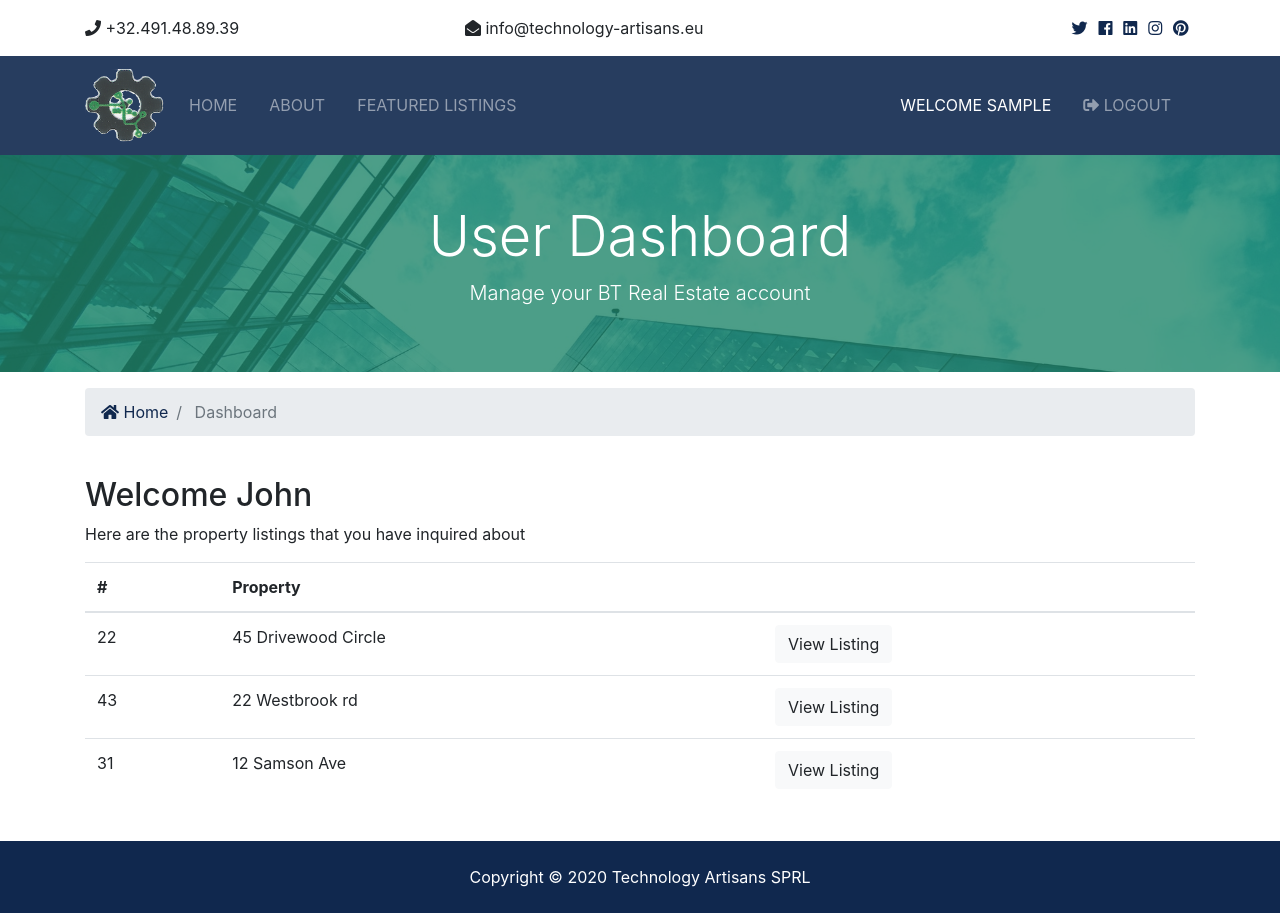
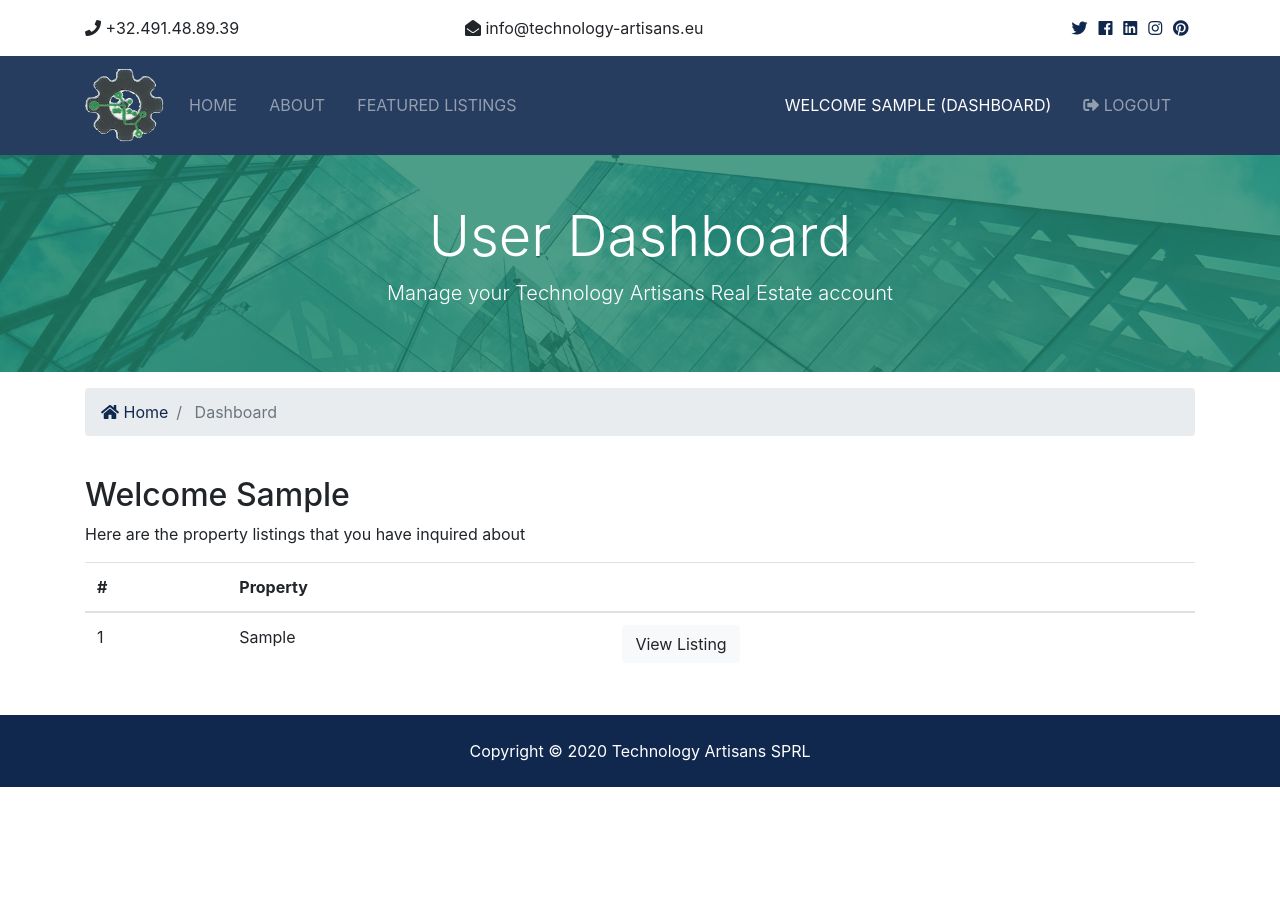
Before and after one commit to tonper19/btre_project, a Django app: page /accounts/dashboard in a window 1280 px wide. After the commit the page ends 787 px from the top, so only its background shows below. Run offline with Django 3.2, Linux system fonts and the light colour scheme; a user stored in the database is signed in; tables that the repository leaves empty hold one stand-in row (values such as "Sample post"); some libraries are stand-ins or nearby versions.

Commit message:
60. Dashboard Functionality

```diff
--- a/accounts/views.py
+++ b/accounts/views.py
@@ -1,6 +1,7 @@
 from django.shortcuts import render, redirect
 from django.contrib import messages, auth
 from django.contrib.auth.models import User
+from contacts.models import Contact
 
 def register(request):
     if request.method == "POST":
@@ -68,4 +69,8 @@ def logout(request):
     return redirect("index")
 
 def dashboard(request):
-    return render(request, "accounts/dashboard.html")
+    user_contacts = Contact.objects.order_by("-contact_date").filter(user_id=request.user.id)
+    context = {
+        "contacts": user_contacts,
+    }
+    return render(request, "accounts/dashboard.html", context)
--- a/templates/accounts/dashboard.html
+++ b/templates/accounts/dashboard.html
@@ -7,7 +7,7 @@
       <div class="row text-center">
         <div class="col-md-12">
           <h1 class="display-4">User Dashboard</h1>
-          <p class="lead">Manage your BT Real Estate account</p>
+          <p class="lead">Manage your Technology Artisans Real Estate account</p>
         </div>
       </div>
     </div>
@@ -34,7 +34,8 @@
     <div class="container">
       <div class="row">
         <div class="col-md-12">
-          <h2>Welcome John</h2>
+          <h2>Welcome {{ user.first_name }}</h2>
+          {% if contacts %}
             <p>Here are the property listings that you have inquired about</p>
             <table class="table">
               <thead>
@@ -45,29 +46,20 @@
                 </tr>
               </thead>
               <tbody>
+                {% for contact in contacts %}
                   <tr>
-                <td>22</td>
-                <td>45 Drivewood Circle</td>
+                    <td>{{ contact.id }}</td>
+                    <td>{{ contact.listing }}</td>
                     <td>
-                  <a class="btn btn-light" href="#">View Listing</a>
+                      <a class="btn btn-light" href="{% url 'listing' contact.listing_id %}">View Listing</a>
                     </td>
                   </tr>
-              <tr>
-                <td>43</td>
-                <td>22 Westbrook rd</td>
-                <td>
-                  <a class="btn btn-light" href="#">View Listing</a>
-                </td>
-              </tr>
-              <tr>
-                <td>31</td>
-                <td>12 Samson Ave</td>
-                <td>
-                  <a class="btn btn-light" href="#">View Listing</a>
-                </td>
-              </tr>
+                {% endfor %}
               </tbody>
             </table>
+          {% else %}
+            <p>You have made no inquiries</p>
+          {% endif %}
         </div>
       </div>
     </div>
--- a/templates/partials/_navbar.html
+++ b/templates/partials/_navbar.html
@@ -50,7 +50,7 @@
                   {% endif %}
                 >
                   <a class="nav-link" href="{% url 'dashboard' %}">
-                    Welcome {{ user.first_name }}</a>
+                    Welcome {{ user.first_name }} (Dashboard)</a>
                 </li>
                 <li class="nav-item mr-3">
                   <!-- 14/03/2020 he link below will call the javascript script which calls -->
```
Lines whose indentation alone changed are shown as unchanged.
